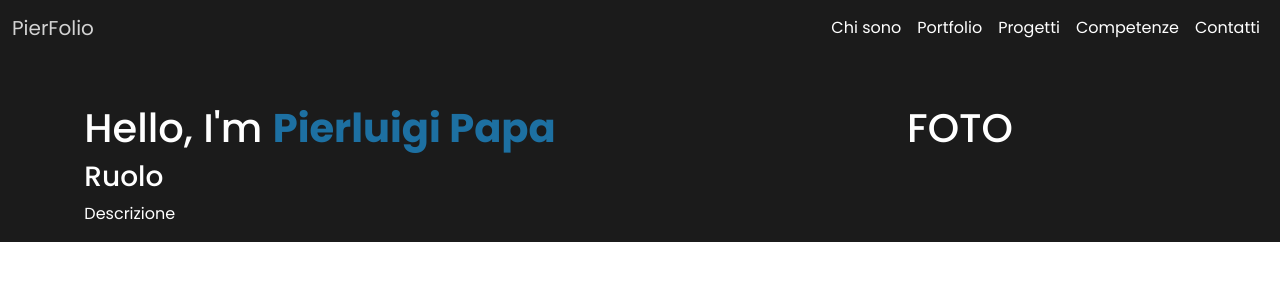
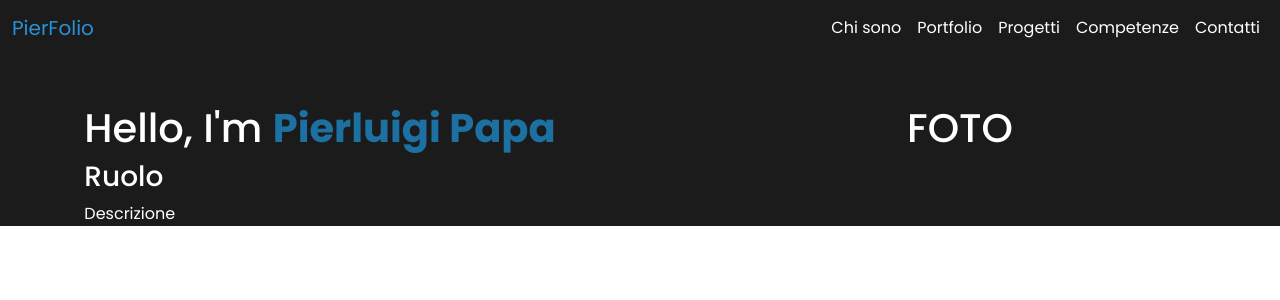
Before and after one commit to PierluigiPapa/PierFolio, a Vue app: page / in a window 1280 px wide. In both pictures the pointer is over the link "PierFolio". Shown: the top 300 px of the page. Built offline with nearby package versions, Linux system fonts and the light colour scheme.

Commit message:
feat: added colours

```diff
--- a/src/components/header/AppHeader.vue
+++ b/src/components/header/AppHeader.vue
@@ -59,7 +59,7 @@ nav {
 
   .nav-link:hover,
   .navbar-brand:hover {
-    color: lightgray;
+    color: #2892D7;
   }
 }
 
--- a/src/components/main/AppMain.vue
+++ b/src/components/main/AppMain.vue
@@ -12,7 +12,7 @@ export default {
             <div>
                 <h1>Hello, I'm <span class="name">Pierluigi Papa</span></h1>
                 <h3>Ruolo</h3>
-                <p>Descrizione</p>
+                <span>Descrizione</span>
             </div>
         </div>
 
```
